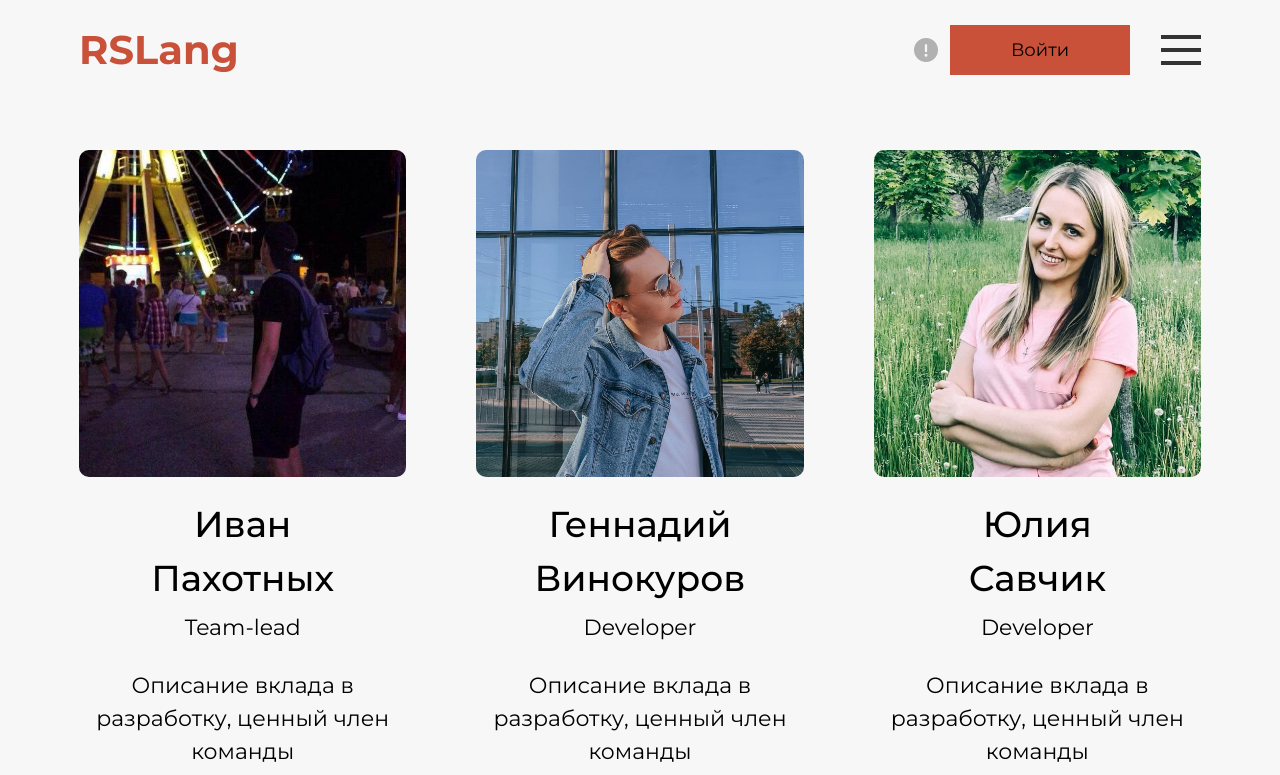
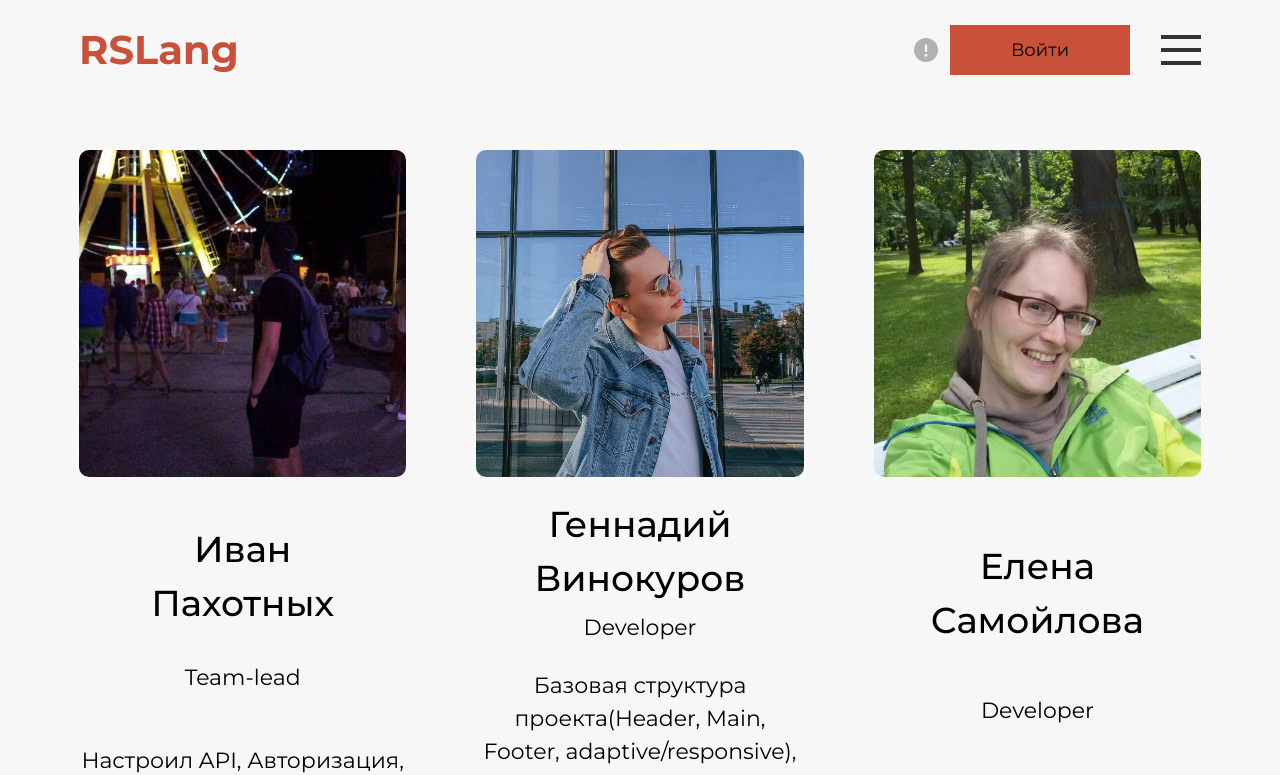
Before and after one commit to stza-by/rslang, a React (Create React App) app: page /aboutUs in a window 1280 px wide. Shown: the top 775 px of the page. Built offline with nearby package versions, Linux system fonts and the light colour scheme; a web font is replaced by a local one.

Commit message:
fix: aboutUs

```diff
--- a/src/pages/aboutUs/AboutUs.tsx
+++ b/src/pages/aboutUs/AboutUs.tsx
@@ -2,7 +2,7 @@ import React from 'react';
 import style from './AboutUs.module.css';
 import Gena from '../../assets/Gena.jpg';
 import Ivan from '../../assets/Ivan.jpg';
-import Yulia from '../../assets/Yulia.jpg';
+import Lena from '../../assets/Lena.jpg';
 import GitHub from '../../assets/GitHub.png';
 
 const AboutUs: React.FC = () => (
@@ -11,7 +11,7 @@ const AboutUs: React.FC = () => (
       <img src={Ivan} alt="img" className={style.img} />
       <h3 className={style.name}>Иван <br /> Пахотных</h3>
       <p className={style.text}>Team-lead</p>
-      <span className={style.text}>Описание вклада в разработку, ценный член команды</span>
+      <span className={style.text}>Настроил API, Авторизация, Страница игр, игра Аудиовызов, запуск игр со страниц учебника.</span>
       <a href="https://github.com/pnv13" className={style.github}>
         <img src={GitHub} className={style.git__img} alt="img" />
       </a>
@@ -20,17 +20,17 @@ const AboutUs: React.FC = () => (
       <img src={Gena} alt="img" className={style.img} />
       <h3 className={style.name}>Геннадий Винокуров</h3>
       <p className={style.text}>Developer</p>
-      <span className={style.text}>Описание вклада в разработку, ценный член команды</span>
+      <span className={style.text}>Базовая структура проекта(Header, Main, Footer, adaptive/responsive), Главная страница, Стилизация игр, Вывод результатов игр, Страница О Команде, игра Спринт.</span>
       <a href="https://github.com/GenaVinokurov" className={style.github}>
         <img src={GitHub} className={style.git__img} alt="img" />
       </a>
     </div>
     <div className={style.developer}>
-      <img src={Yulia} alt="img" className={style.img} />
-      <h3 className={style.name}>Юлия <br /> Савчик</h3>
+      <img src={Lena} alt="img" className={style.img} />
+      <h3 className={style.name}>Елена <br /> Самойлова</h3>
       <p className={style.text}>Developer</p>
-      <span className={style.text}>Описание вклада в разработку, ценный член команды</span>
-      <a href="https://github.com/YuliaSavchik" className={style.github}>
+      <span className={style.text}>Электронный учебник, страница статистики.</span>
+      <a href="https://github.com/Helen-JS" className={style.github}>
         <img src={GitHub} className={style.git__img} alt="img" />
       </a>
     </div>
```
Also changed, not shown: src/assets/Lena.jpg (added), src/assets/Yulia.jpg (deleted).
